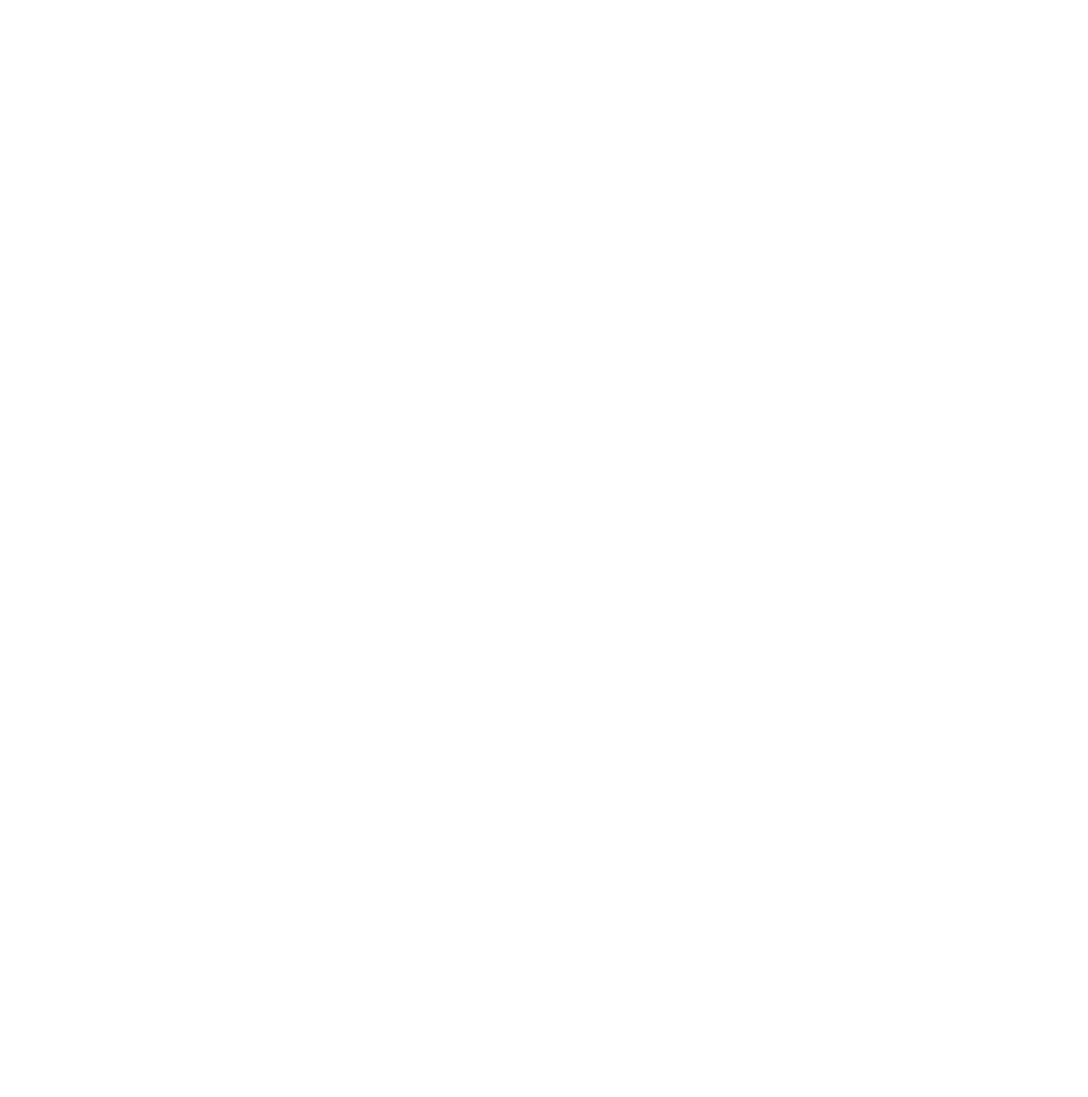
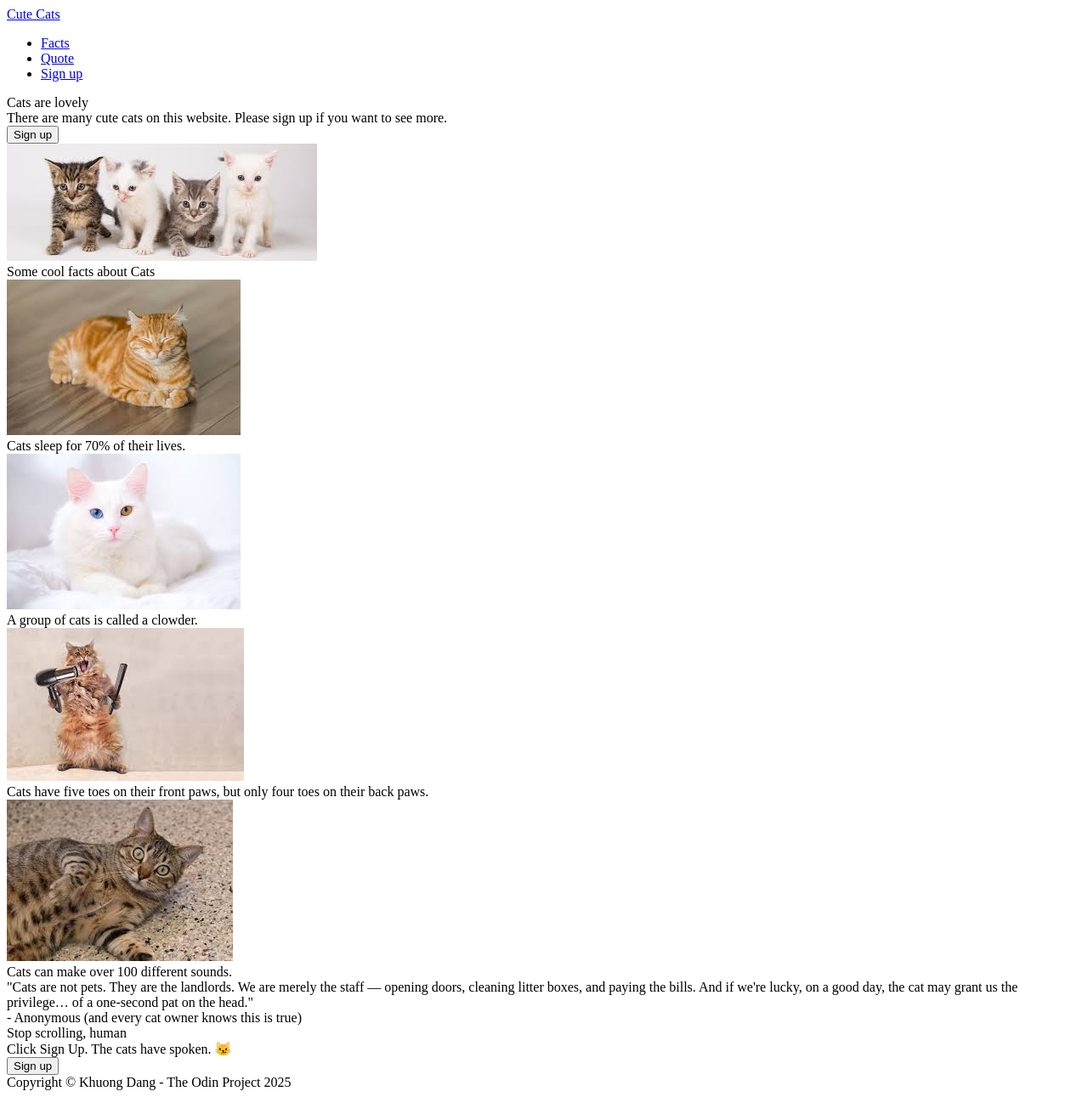
Before and after one commit to Khuong002/odin-landing-page, a plain HTML site: page index.html in a window 1280 px wide. Shown: the whole page at 85% size. Before the commit the page ends 800 px from the top, so only its background shows below. Drawn offline with Linux system fonts and the light colour scheme.

Commit message:
add basic HTML structure for landing page

```diff
--- a/index.html
+++ b/index.html
@@ -8,28 +8,65 @@
 </head>
 <body>
 
-    <header class="header">
+    <header>
+        <div><a href="index.html">Cute Cats</a></div>
+
+        <nav class="navigation">
+            <ul>
+                <li><a href="#facts">Facts</a></li>
+                <li><a href="#quote">Quote</a></li>
+                <li><a href="#sign-up">Sign up</a></li>
+            </ul>
+        </nav>
 
     </header>
 
     <main>
 
-        <section class="body-one">
+        <section class="hero">
+
+            <div class="hero-text">
+                <div>Cats are lovely</div>
+                <div>There are many cute cats on this website. Please sign up if you want to see more.</div>
+                <button>Sign up</button>
+            </div>
+
+            <div class="hero-image">
+                <img src="./images/hero.jfif" alt="cute pussy cats">
+            </div>
 
         </section>
 
-        <section class="body-two">
+        <section id="facts" class="body-one">
+
+            <div>Some cool facts about Cats</div>
+            <img src="./images/catone.jfif" alt="the yellow cat is relaxing">
+            <div>Cats sleep for 70% of their lives.</div>
+            <img src="./images/cattwo.jfif" alt="a beautiful white cat">
+            <div>A group of cats is called a clowder.</div>
+            <img src="./images/catthree.jfif" alt="a silly cat">
+            <div>Cats have five toes on their front paws, but only four toes on their back paws.</div>
+            <img src="./images/catfour.jfif" alt="a confused cat">
+            <div>Cats can make over 100 different sounds.</div>
 
         </section>
 
-        <section class="body-three">
+        <section id="quote" class="body-two">
+            <div class="quote">"Cats are not pets. They are the landlords. We are merely the staff — opening doors, cleaning litter boxes, and paying the bills. And if we're lucky, on a good day, the cat may grant us the privilege… of a one-second pat on the head."
+            </div>
+            <div class="author">- Anonymous (and every cat owner knows this is true)</div>
+        </section>
 
+        <section id="sign-up" class="body-three">
+            <div>Stop scrolling, human</div>
+            <div>Click Sign Up. The cats have spoken. 😼</div>
+            <button>Sign up</button>
         </section>
 
     </main>
 
-    <footer class="footer">
-
+    <footer>
+        <div>Copyright © Khuong Dang - The Odin Project 2025</div>
     </footer>
 </body>
 </html>
```
Also changed, not shown: images/catfour.jfif (added), images/catone.jfif (added), images/catthree.jfif (added), images/cattwo.jfif (added), images/hero.jfif (added).
